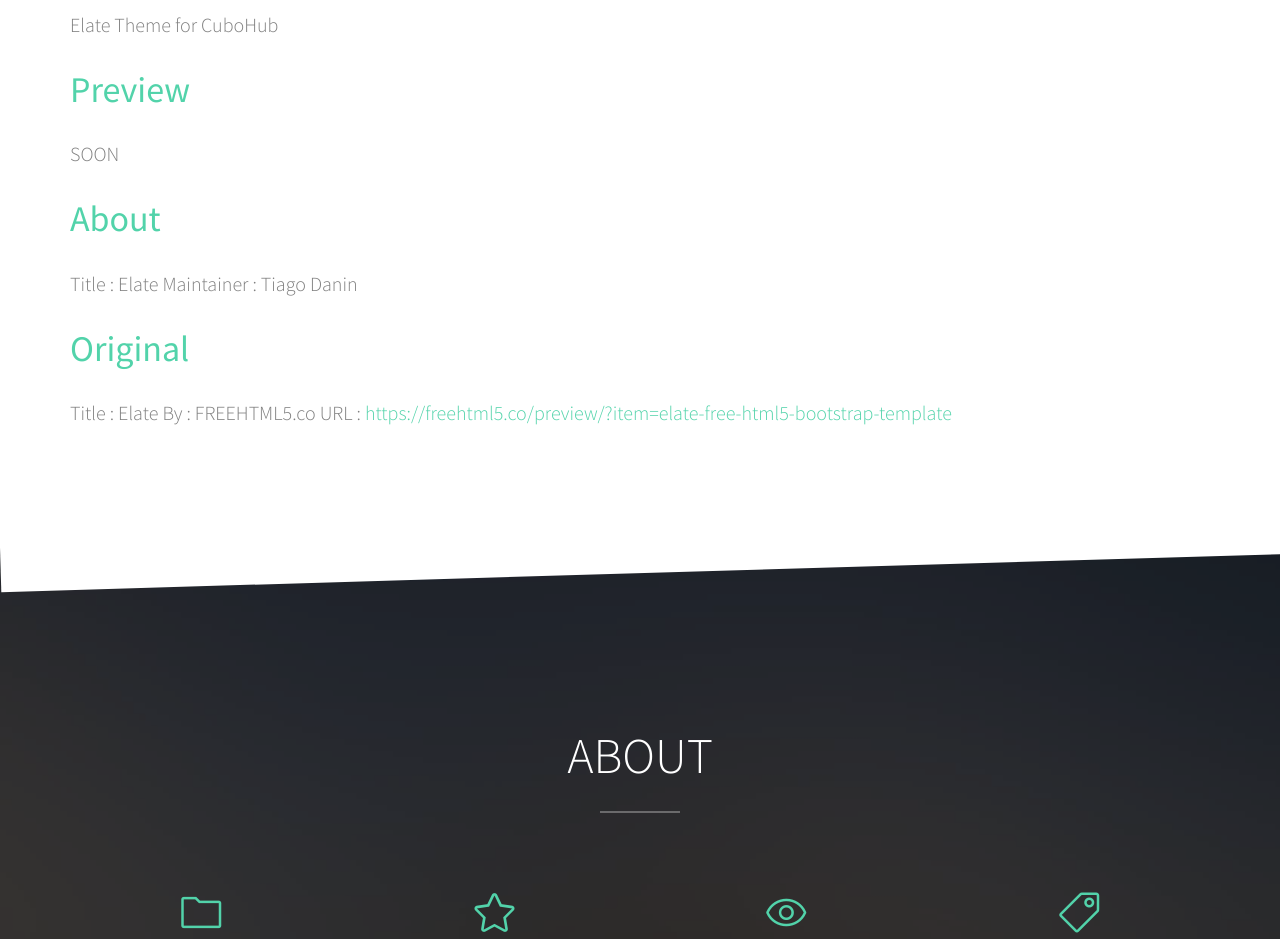
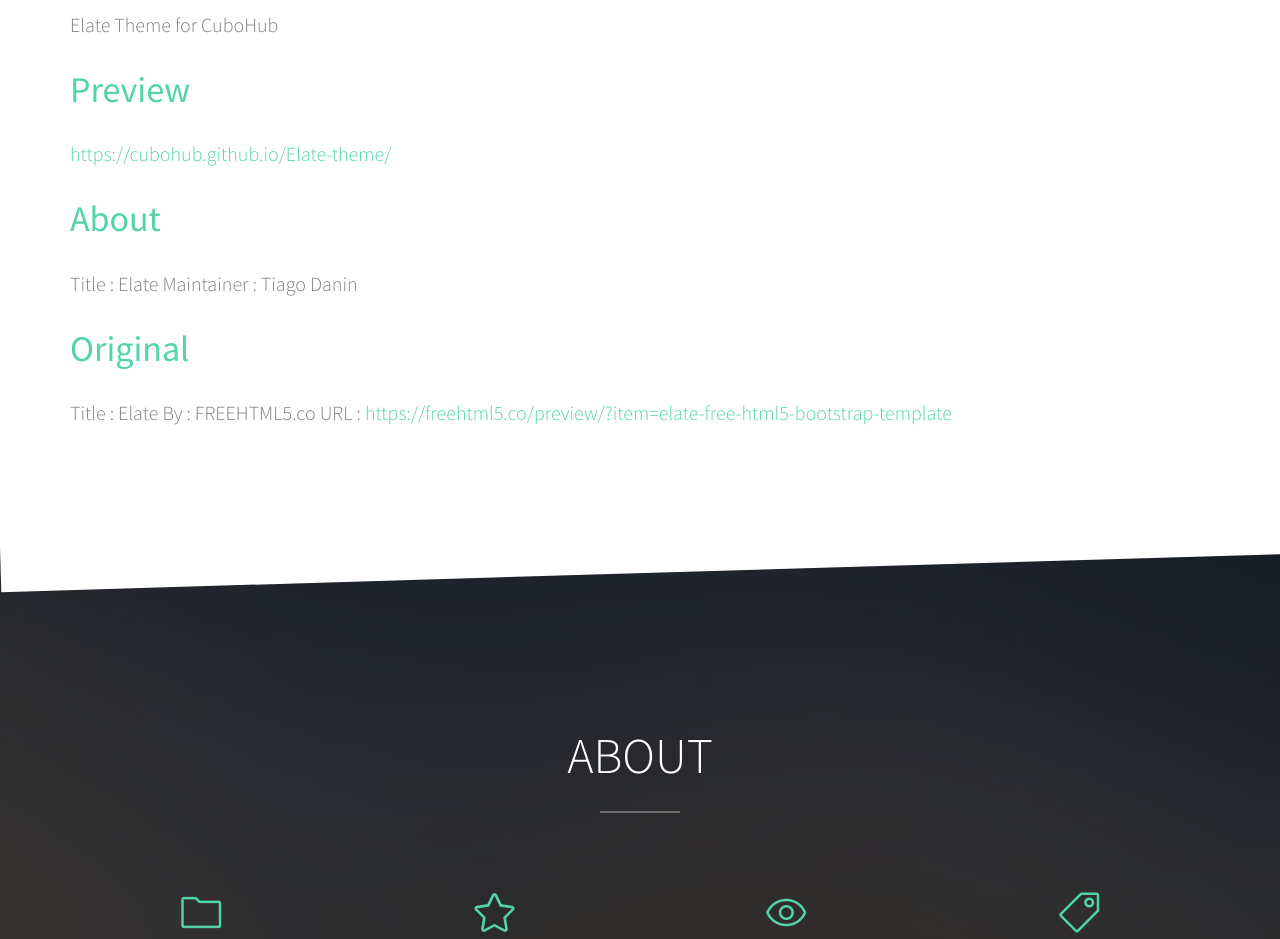
Before and after one commit to CuboHub/Elate-theme, a plain HTML site: page index.html in a window 1280 px wide. Shown: the part 1040-1979 px from the top of the page. Drawn offline with Linux system fonts and the light colour scheme.

Commit message:
Update GitHub Page: 12/05/2017 14:49

```diff
--- a/index.html
+++ b/index.html
@@ -70,7 +70,7 @@
 			<h1 id="elate-theme"><a href="#elate-theme">Elate-theme</a></h1>
 <p>Elate Theme for CuboHub</p>
 <h1 id="preview"><a href="#preview">Preview</a></h1>
-<p>SOON</p>
+<p><a href="https://cubohub.github.io/Elate-theme/">https://cubohub.github.io/Elate-theme/</a></p>
 <h1 id="about"><a href="#about">About</a></h1>
 <p>Title      : Elate
 Maintainer : Tiago Danin</p>
```
